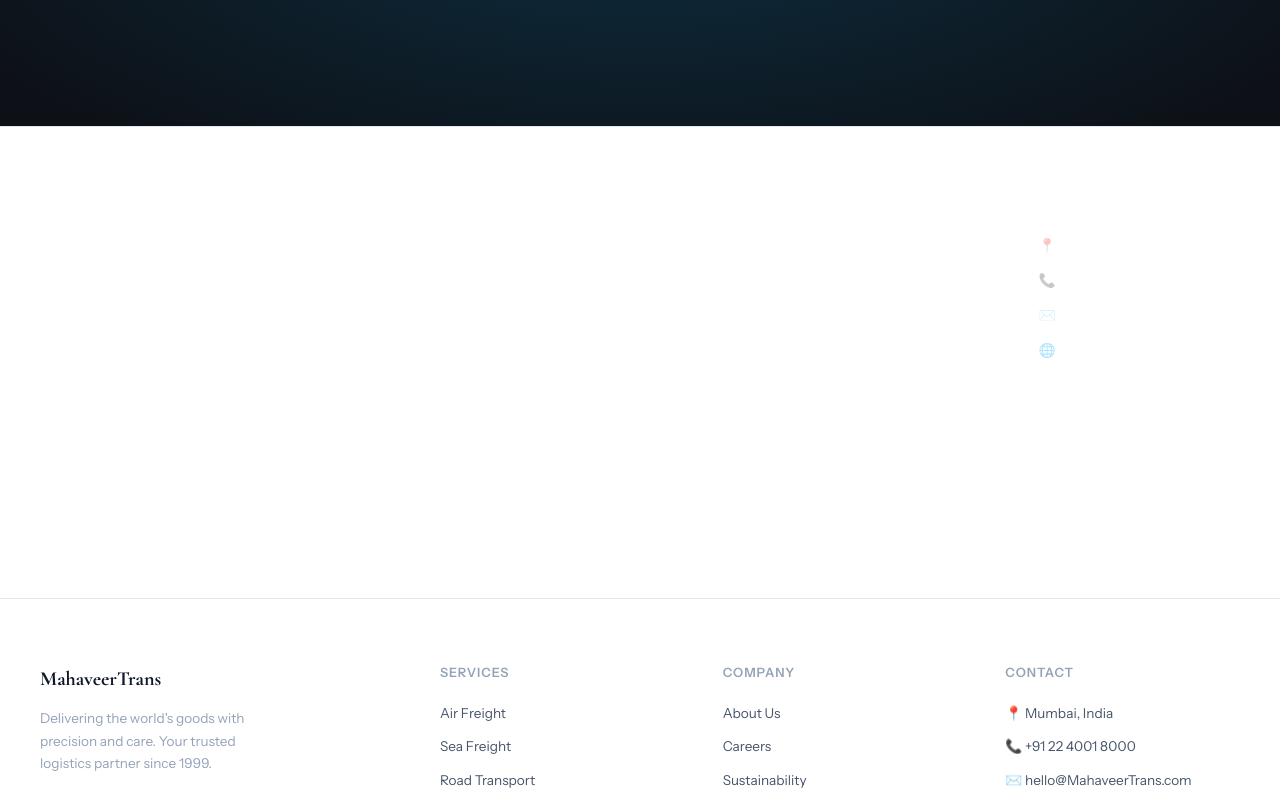
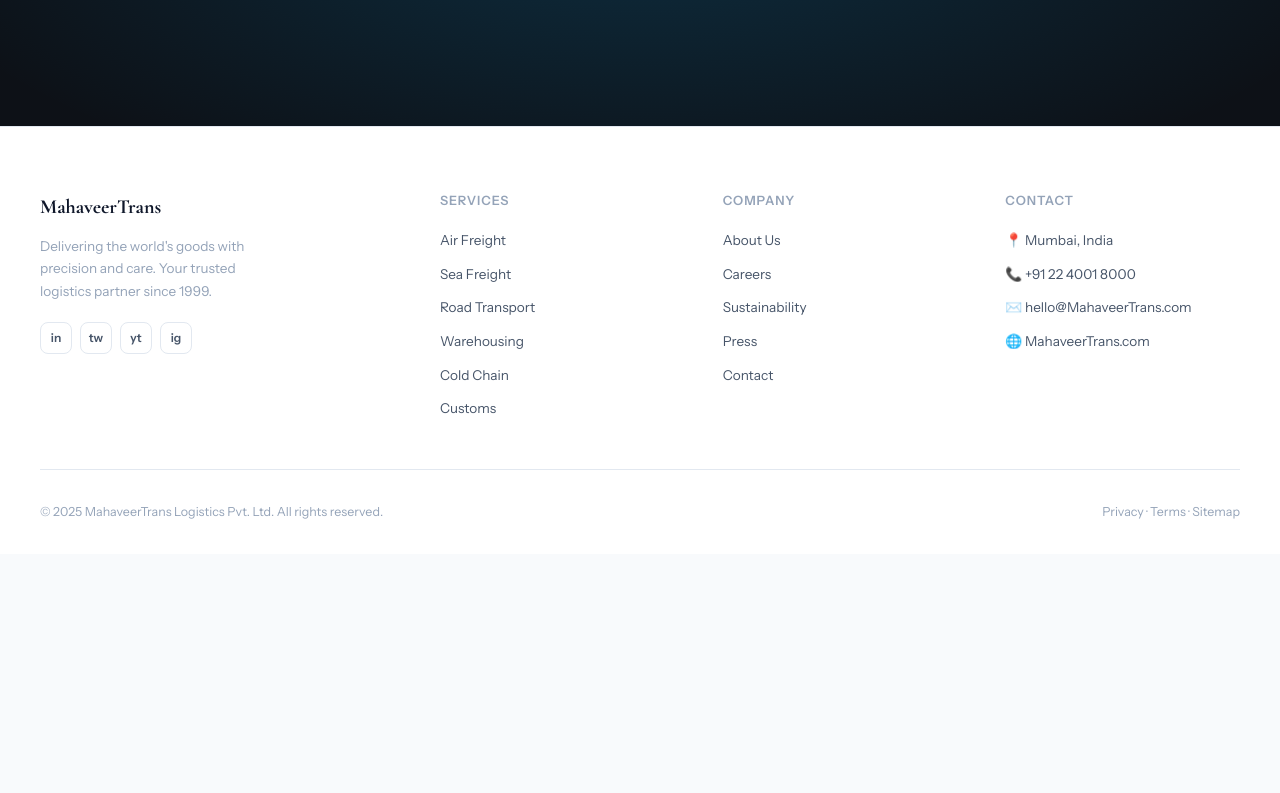
Before and after one commit to Suraj-Sangale/mahaveer-trans, a Next.js app: page /fleet in a window 1280 px wide. Shown: the part 5727-6520 px from the top of the page. After the commit the page ends 6281 px from the top, so only its background shows below. Built offline with nearby package versions, Linux system fonts and the light colour scheme.

Commit message:
duliacate

```diff
--- a/components/fleet/fleetWrapper.js
+++ b/components/fleet/fleetWrapper.js
@@ -129,39 +129,6 @@ export default function FleetWrapper() {
         </div>
       </section>
 
-      {/* FOOTER */}
-      <footer>
-        <div className={css("f-top")}>
-          <div className={css("f-brand")}>
-            <span className={css("f-brand-logo")}>{DATA.footer.logo}</span>
-            <p>{DATA.footer.tagline}</p>
-            <div className={css("f-socs")}>
-              {DATA.footer.socials.map((s) => (
-                <a key={s.label} href={s.url} className={css("f-soc")}>
-                  {s.label}
-                </a>
-              ))}
-            </div>
-          </div>
-          {DATA.footer.columns.map((col) => (
-            <div className={css("f-col")} key={col.heading}>
-              <h4>{col.heading}</h4>
-              <ul className={css("f-links")}>
-                {col.links.map(([label, href]) => (
-                  <li key={label}>
-                    <a href={href}>{label}</a>
-                  </li>
-                ))}
-              </ul>
-            </div>
-          ))}
-        </div>
-        <div className={css("f-bottom")}>
-          <p>{DATA.footer.copyright}</p>
-          <p>{DATA.footer.footerLinks}</p>
-        </div>
-      </footer>
-
       {/* FAB */}
       <button className={css("fab")}>{DATA.fab}</button>
 
```
